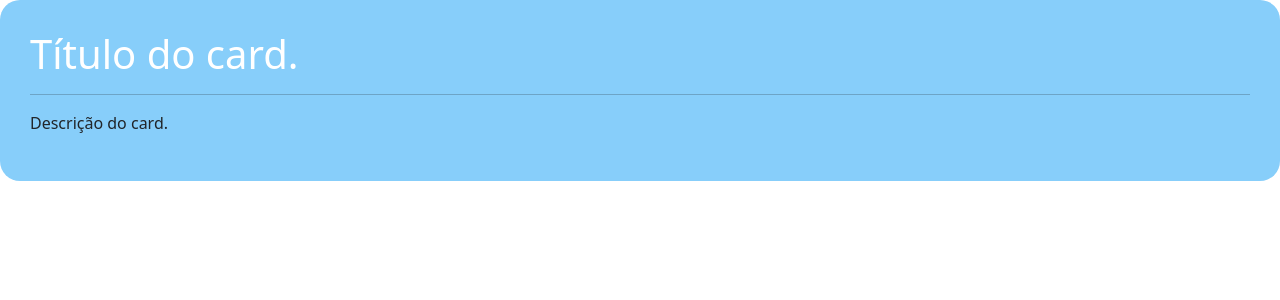
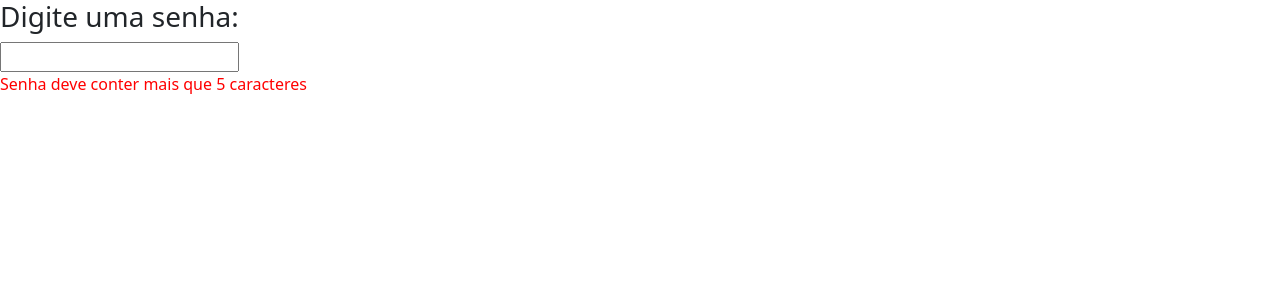
Before and after one commit to joao-amendola/m1s11-exercicios, an Angular app: page / in a window 1280 px wide. Shown: the top 300 px of the page. Built offline with nearby package versions, Linux system fonts and the light colour scheme.

Commit message:
Resolve exercício 7

```diff
--- a/src/app/app.component.html
+++ b/src/app/app.component.html
@@ -11,14 +11,16 @@
         voluptatibus ea ab quos molestiae at expedita maiores dolore a corrupti!
     </p>
 </app-ngif> -->
-
+<!--
 <app-ngcontent>
     <p id="titulo">Título do card.</p>
-    <p id="descricao">Descrição do card.</p>
-    <p id="conteudo">
+    <p id="subtitulo">Descrição do card.</p>
+    <p id="descricao">
         Lorem ipsum dolor sit amet, consectetur adipisicing elit.
         Maiores ipsa impedit in temporibus voluptatibus tempora quod,
         corporis iusto repudiandae aut modi vel, voluptatum quibusdam
         obcaecati ea reprehenderit! Vero, harum sequi.
     </p>
-</app-ngcontent>
+</app-ngcontent> -->
+
+<app-ngifngelse></app-ngifngelse>
--- /dev/null
+++ b/src/app/components/ngifngelse/ngifngelse.component.css
@@ -0,0 +1,7 @@
+#senha-valida {
+    color: green;
+}
+
+#senha-invalida {
+    color: red;
+}
--- /dev/null
+++ b/src/app/components/ngifngelse/ngifngelse.component.html
@@ -0,0 +1,11 @@
+
+<div>
+    <h3>Digite uma senha:</h3>
+    <input type="text" min="5" [(ngModel)]="password" />
+    <p id="senha-valida" *ngIf="password.length > 5; else templateElse">
+      Senha possui mais que 5 caracteres, está tudo certo :)
+    </p>
+    <ng-template #templateElse>
+      <p id="senha-invalida">Senha deve conter mais que 5 caracteres</p>
+    </ng-template>
+  </div>
--- /dev/null
+++ b/src/app/components/ngifngelse/ngifngelse.component.ts
@@ -0,0 +1,10 @@
+import { Component } from '@angular/core';
+
+@Component({
+  selector: 'app-ngifngelse',
+  templateUrl: './ngifngelse.component.html',
+  styleUrls: ['./ngifngelse.component.css']
+})
+export class NgifngelseComponent {
+  password: string = ''
+}
```
Also changed, not shown: src/app/app.module.ts (+6 -2 lines), 1 other file (tests, documents, lock files or other folders).
